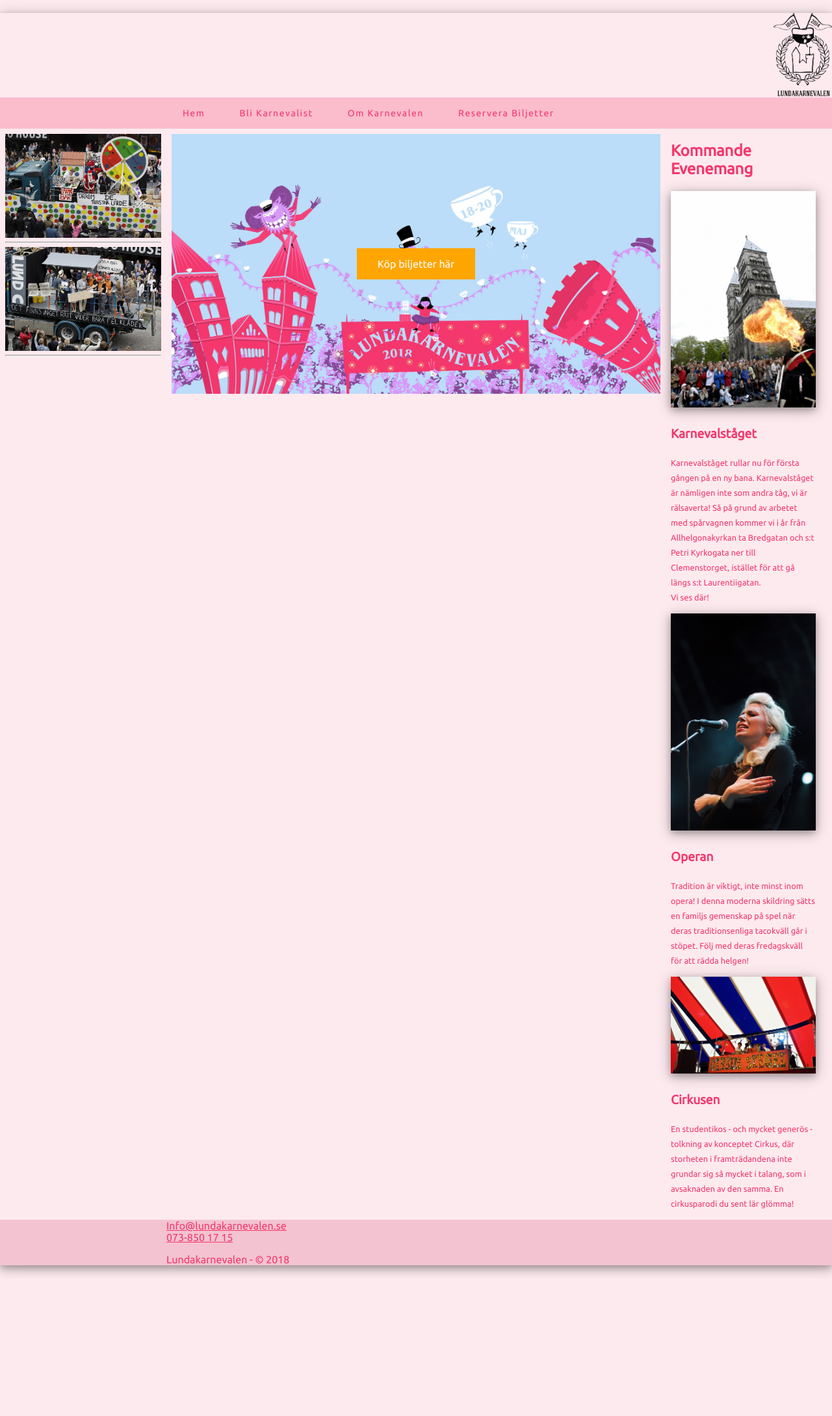
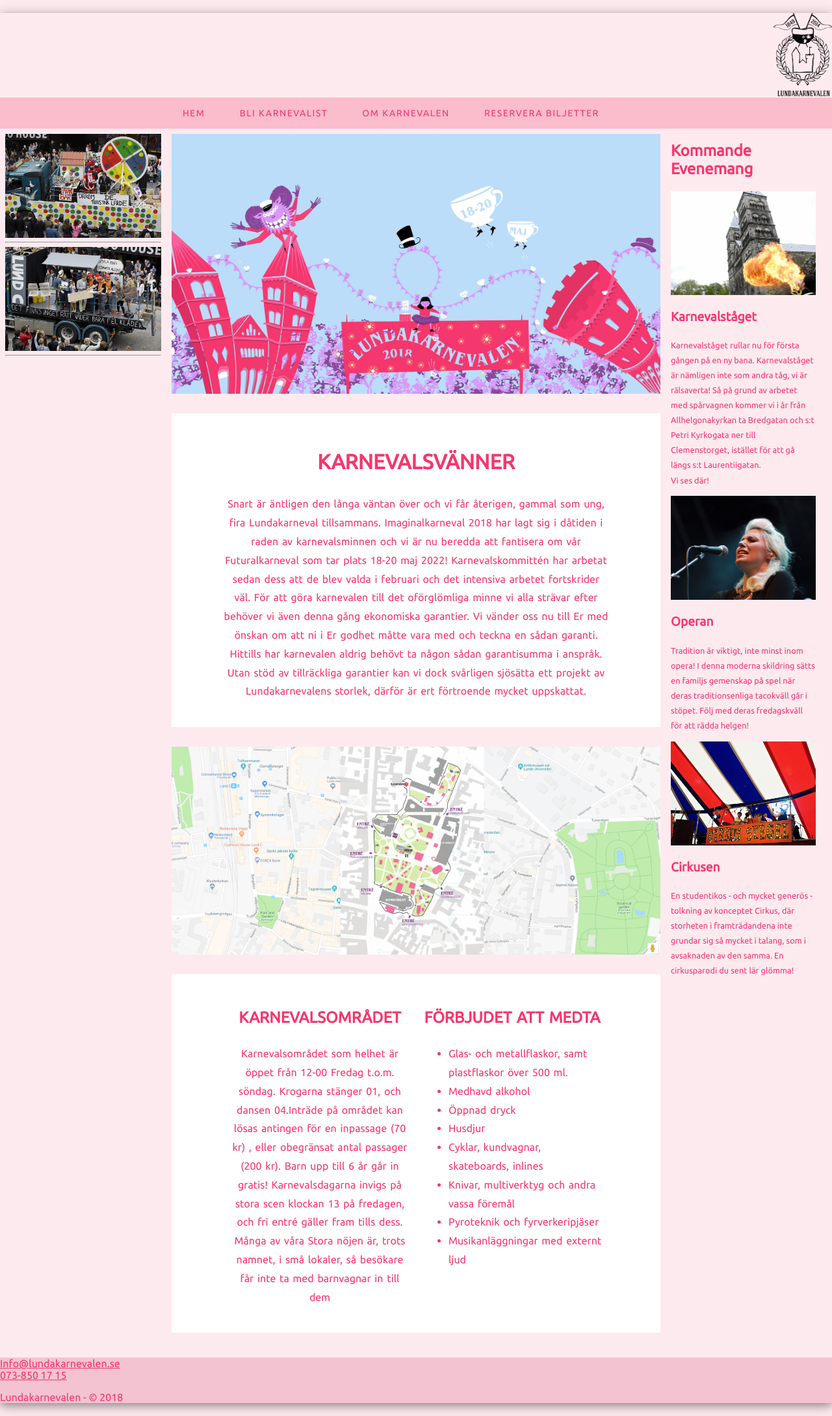
Before and after one commit to dhelvik/Grupp-3-Webbutveckling, a PHP site: page /home.html in a window 1280 px wide. Shown: the whole page at 65% size. Before the commit the page ends 1961 px from the top, so only its background shows below. Run offline with PHP 8.4, Linux system fonts and the light colour scheme.

Commit message:
ja men varför inte ändra allt

```diff
--- a/aside.html
+++ b/aside.html
@@ -1,24 +1,21 @@
-<div id=container-right>
-
+<link rel="stylesheet" type="text/css" href="css\aside.css">
 <h1>Kommande Evenemang</h1>
-
 <div id='news1' class='news'>
-        <img src="bilder/karnevaltag2.jpg">
+    <div id="img1" class="imgAside"></div>
     <h2>Karnevalståget</h2>
     <p>Karnevalståget rullar nu för första gången på en ny bana. Karnevalståget är nämligen inte som andra tåg, vi är rälsaverta! Så på grund av arbetet med spårvagnen kommer vi i år från Allhelgonakyrkan ta Bredgatan och s:t Petri Kyrkogata ner till Clemenstorget, istället för att gå längs s:t Laurentiigatan.<br>Vi ses där!
     </p>
 </div>
 
 <div id='news2' class='news'>
-        <img src="bilder/opera.jpg">
+    <div id="img2" class="imgAside"></div>
     <h2>Operan</h2>
     <p>Tradition är viktigt, inte minst inom opera! I denna moderna skildring sätts en familjs gemenskap på spel när deras traditionsenliga tacokväll går i stöpet. Följ med deras fredagskväll för att rädda helgen!
     </p>
 </div>
 <div id='news3' class='news'>
-        <img src="bilder/cirkus.jpg">
+    <div id="img3" class="imgAside"></div>
     <h2>Cirkusen</h2>
     <p>En studentikos - och mycket generös - tolkning av konceptet Cirkus, där storheten i framträdandena inte grundar sig så mycket i talang, som i avsaknaden av den samma. En cirkusparodi du sent lär glömma!
     </p>
 </div>
-</div>
--- /dev/null
+++ b/css/aside.css
@@ -0,0 +1,39 @@
+    .news {
+        width: 90%;
+        font-size: 0.8em;
+        height: 100%;
+        line-height: 1.8;
+        text-align: left;
+
+    }
+
+    .news img {
+        max-width: 100%;
+        max-height: auto;
+        box-shadow: 0 4px 10px 0 rgba(0, 0, 0, 0.2), 0 4px 20px 0 rgba(0, 0, 0, 0.30);
+    }
+
+    .imgAside {
+        background-repeat: no-repeat;
+        background-position: center;
+        background-size: cover;
+        width: 100%;
+        align-items: center;
+        height: 20vh;
+    }
+
+    #img1 {
+        background-image: url(/bilder/karnevaltag2.jpg)
+    }
+
+    #img2 {
+        background-image: url(/bilder/opera.jpg)
+    }
+
+    #img3 {
+        background-image: url(/bilder/cirkus.jpg)
+    }
+
+    @media only screen and (max-width: 1023px) {}
+
+    @media only screen and (max-width: 768px) {}
--- a/css/css.css
+++ b/css/css.css
@@ -2,7 +2,7 @@
     height: 100%;
     margin-left: auto;
     float: right;
-    display:inline;
+    display: inline;
 }
 
 #header {
@@ -13,11 +13,9 @@
 #footer {
     background-color: #f3c3d1;
     height: 100%;
-    width: 80%;
+    width: 100%;
     clear: both;
-    padding-left: 20%;
     color: #f4376d;
-
 }
 
 #footer a {
@@ -27,11 +25,9 @@
 
 * {
     font-family: 'Ubuntu', sans-serif;
+    box-sizing: border-box;
 
 }
-
-
-@media only screen and (min-width: 1024px) {
 
 #container {
     background-color: transparent;
@@ -51,7 +47,6 @@
 
 #container-main {
     box-shadow: 0 4px 10px 0 rgba(0, 0, 0, 0.2), 0 4px 20px 0 rgba(0, 0, 0, 0.30);
-        box-sizing: border-box;
 }
 
 
@@ -68,7 +63,7 @@
 #main {
     background-color: transparent;
     width: 60%;
-        height: 500px;
+    height: 100%;
     float: left;
     box-sizing: border-box;
     padding: 8px;
@@ -106,21 +101,6 @@
 
 }
 
-    .news {
-        width: 90%;
-        font-size: 0.8em;
-        height: 100%;
-        line-height: 1.8;
-        text-align: left;
-
-    }
-
-    .news img {
-        max-width: 100%;
-        max-height: auto;
-        box-shadow: 0 4px 10px 0 rgba(0, 0, 0, 0.2), 0 4px 20px 0 rgba(0, 0, 0, 0.30);
-    }
-}
 
 @media only screen and (max-width: 1023px) {
 
@@ -144,8 +124,8 @@
 
     #main {
         background-color: transparent;
-        width: 60%;
-        height: 500px;
+        width: 70%;
+        height: 100%;
         float: left;
         color: #f4376d;
 
@@ -155,7 +135,7 @@
     #right {
         background-color: transparent;
         float: left;
-        width: 40%;
+        width: 30%;
         height: 100%;
         box-sizing: border-box;
         color: #f4376d;
@@ -169,6 +149,8 @@
         height: 100%;
         line-height: 1.8;
         text-align: left;
+
+
     }
 
     .news img {
@@ -176,6 +158,7 @@
         max-height: auto;
         margin: auto;
     }
+
 }
 
 @media only screen and (max-width: 768px) {
--- a/css/main.css
+++ b/css/main.css
@@ -1,23 +1,21 @@
 #main-content {
-    box-sizing: border-box;
     background-image: url(/bilder/day.jpg);
     background-position: center;
-    background-size:cover;
+    background-size: cover;
     box-sizing: border-box;
     background-repeat: no-repeat;
     width: 100%;
     height: 50vh;
-    overflow: hidden;
-    padding: 8px;
     display: flex;
     align-items: center;
     justify-content: center;
 }
-
+#main-content:hover > button{
+    display: block;
+}
 
 button {
-    background-color: orange;
-    /* Green */
+    background-color: #f4376d;
     border: none;
     color: white;
     padding: 15px 32px;
@@ -25,4 +23,55 @@ button {
     text-decoration: none;
     display: inline-block;
     font-size: 16px;
+    display: none;
 }
+
+button:hover {
+    background-color: #fbbccc;
+}
+
+.main-info {
+    margin: 30px 0;
+    height: 100%;
+    padding: 25px 80px;
+    text-align: center;
+    word-spacing: 2px;
+    line-height: 1.8;
+    background-color: white;
+    float: left;
+
+}
+
+#main-map {
+    background-image: url(/bilder/karta.png);
+    background-position: center;
+    background-size: cover;
+    background-repeat: no-repeat;
+    width: 100%;
+    height: 40vh;
+    display: flex;
+    align-items: center;
+    justify-content: center;
+}
+#main-map:hover > button{
+    display: block;
+}
+
+
+.half-div {
+    width: 50%;
+    float: left;
+    padding: 0 10px;
+    height: 100%;
+}
+
+.main-list li {
+    text-align: left;
+}
+
+
+
+
+@media only screen and (max-width: 1023px) {}
+
+@media only screen and (max-width: 768px) {}
--- a/css/nav.css
+++ b/css/nav.css
@@ -4,6 +4,7 @@
     font-size: 14px;
     text-align: left;
     font-family: sans-serif;
+    text-transform: uppercase;
 }
 
 .navClass a {
@@ -11,7 +12,7 @@
     letter-spacing: 1.5px;
 }
 
-/*Level 1*/
+/*Level 1 - NavBar*/
 .navClass,
 .navClass ul {
     list-style: none;
@@ -101,7 +102,6 @@
 
 }
 
-@media only screen and (min-width: 1024px) {}
 
 @media only screen and (max-width: 1023px) {
     #nav {
--- a/home.html
+++ b/home.html
@@ -4,8 +4,6 @@
 <head>
     <script src="https://ajax.googleapis.com/ajax/libs/jquery/3.3.1/jquery.min.js"></script>
     <link rel="stylesheet" type="text/css" href="css\css.css">
-    <link rel="stylesheet" type="text/css" href="css\nav.css">
-    <link rel="stylesheet" type="text/css" href="css\main.css">
     <link rel="shortcut icon" type="image/png" href="bilder\favicon.png">
     <link href="https://fonts.googleapis.com/css?family=Ubuntu" rel="stylesheet">
     <script>
--- a/main.html
+++ b/main.html
@@ -1,3 +1,30 @@
+<link rel="stylesheet" type="text/css" href="css\main.css">
 <div id="main-content">
-    <button>Köp biljetter här</button>
+    <button class="container-shadow">KÖP BILJETTER</button>
 </div>
+<div class="main-info">
+    <h1>KARNEVALSVÄNNER</h1>
+    <p>Snart är äntligen den långa väntan över och vi får återigen, gammal som ung, fira Lundakarneval tillsammans. Imaginalkarneval 2018 har lagt sig i dåtiden i raden av karnevalsminnen och vi är nu beredda att fantisera om vår Futuralkarneval som tar plats 18-20 maj 2022! Karnevalskommittén har arbetat sedan dess att de blev valda i februari och det intensiva arbetet fortskrider väl. För att göra karnevalen till det oförglömliga minne vi alla strävar efter behöver vi även denna gång ekonomiska garantier. Vi vänder oss nu till Er med önskan om att ni i Er godhet måtte vara med och teckna en sådan garanti. Hittills har karnevalen aldrig behövt ta någon sådan garantisumma i anspråk. Utan stöd av tillräckliga garantier kan vi dock svårligen sjösätta ett projekt av Lundakarnevalens storlek, därför är ert förtroende mycket uppskattat.</p>
+</div>
+<div id="main-map">
+    <button class="container-shadow">HITTA HIT</button>
+</div>
+<div class="main-info">
+    <div class="half-div">
+        <h2>KARNEVALSOMRÅDET</h2>
+        <p>Karnevalsområdet som helhet är öppet från 12-00 Fredag t.o.m. söndag. Krogarna stänger 01, och dansen 04.Inträde på området kan lösas antingen för en inpassage (70 kr) , eller obegränsat antal passager (200 kr). Barn upp till 6 år går in gratis! Karnevalsdagarna invigs på stora scen klockan 13 på fredagen, och fri entré gäller fram tills dess. Många av våra Stora nöjen är, trots namnet, i små lokaler, så besökare får inte ta med barnvagnar in till dem</p>
+    </div>
+    <div class="half-div">
+        <h2>FÖRBJUDET ATT MEDTA</h2>
+        <ul class="main-list">
+            <li>Glas- och metallflaskor, samt plastflaskor över 500 ml.</li>
+            <li>Medhavd alkohol</li>
+            <li>Öppnad dryck</li>
+            <li>Husdjur</li>
+            <li>Cyklar, kundvagnar, skateboards, inlines</li>
+            <li>Knivar, multiverktyg och andra vassa föremål</li>
+            <li>Pyroteknik och fyrverkeripjäser</li>
+            <li>Musikanläggningar med externt ljud</li>
+        </ul>
+    </div>
+</div>
--- a/nav.html
+++ b/nav.html
@@ -1,3 +1,4 @@
+<link rel="stylesheet" type="text/css" href="css\nav.css">
 <ul class="navClass">
     <li><a href="home.html">Hem</a></li>
     <li><a href="ansok.html">Bli Karnevalist</a>
```
Also changed, not shown: bilder/karta.png (added), 1 other file. Lines whose indentation alone changed are shown as unchanged.
